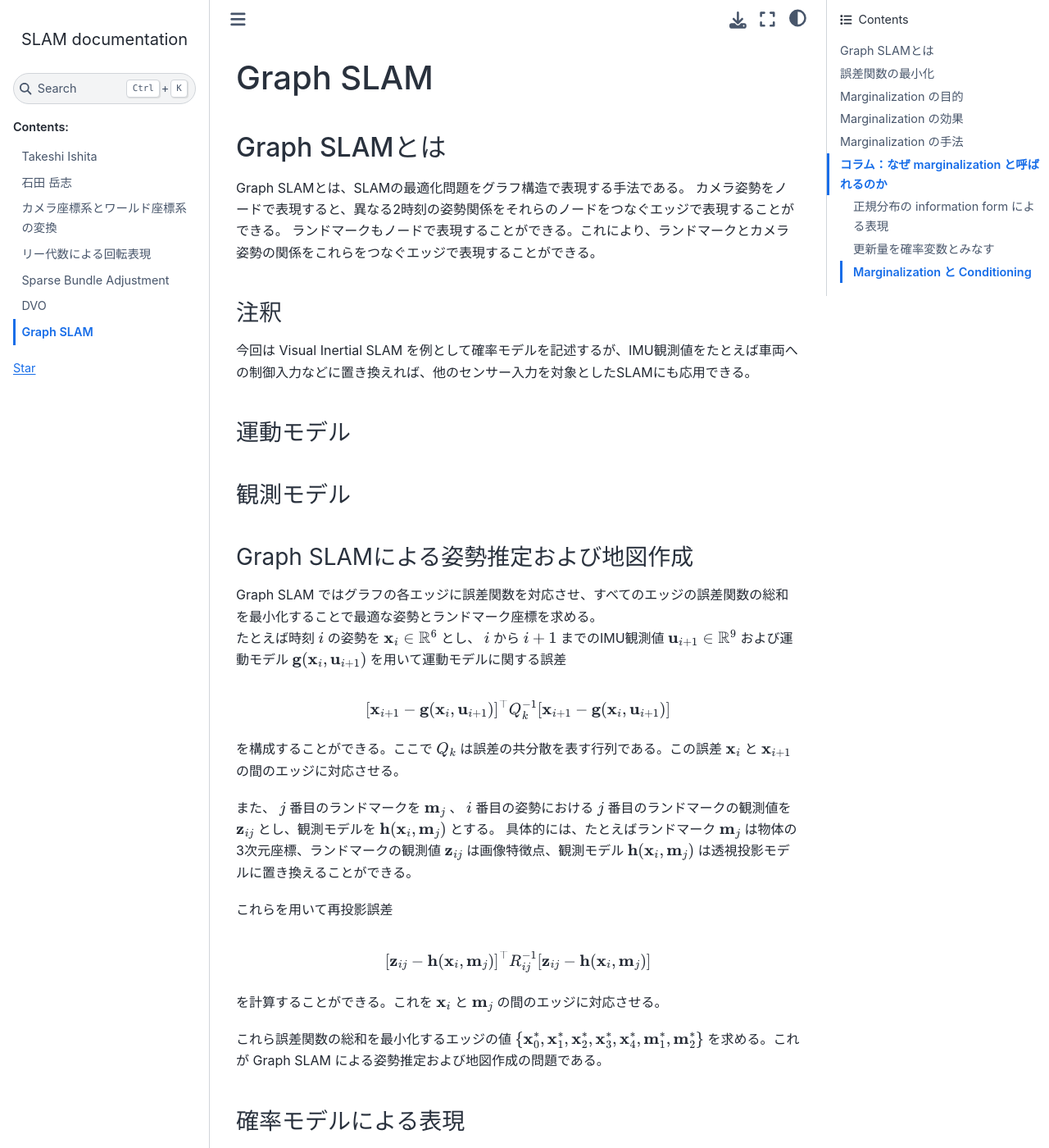
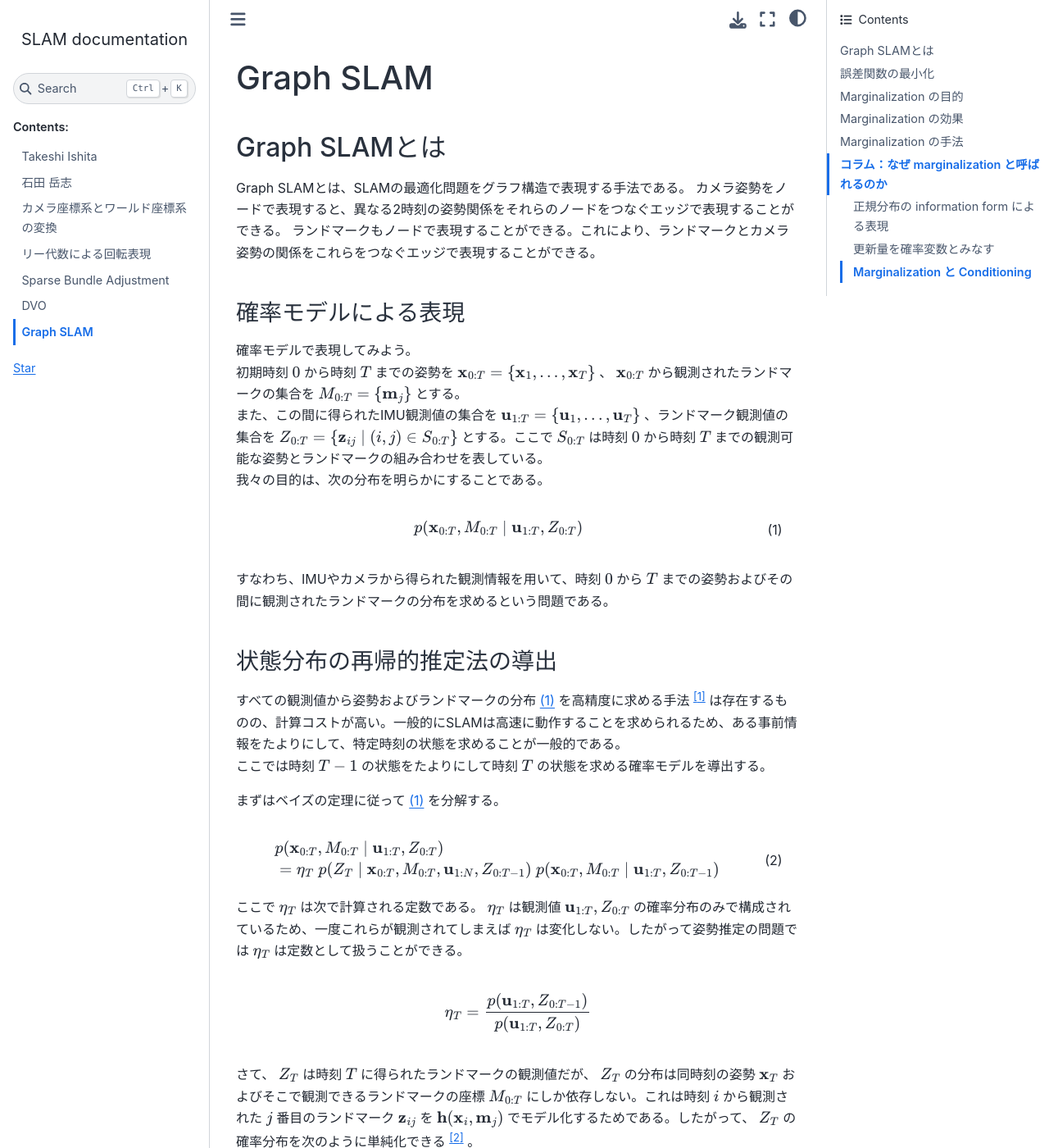
Before and after one commit to IshitaTakeshi/ishitatakeshi.github.io, a Sphinx documentation site: the page built from source/graph-slam.rst, in a window 1280 px wide and 1400 px high. Shown: the whole window at 82% size. Built offline with Sphinx 7.4.7 and the Sphinx Book theme 1.1.4, drawn with Linux system fonts in a browser that asks for light colours.

Commit message:
Remove the brief explanation of the observation and motion model

```diff
--- a/source/graph-slam.rst
+++ b/source/graph-slam.rst
@@ -7,43 +7,6 @@
 Graph SLAMとは、SLAMの最適化問題をグラフ構造で表現する手法である。
 カメラ姿勢をノードで表現すると、異なる2時刻の姿勢関係をそれらのノードをつなぐエッジで表現することができる。
 ランドマークもノードで表現することができる。これにより、ランドマークとカメラ姿勢の関係をこれらをつなぐエッジで表現することができる。
-
-
-注釈
-~~~~
-
-今回は Visual Inertial SLAM を例として確率モデルを記述するが、IMU観測値をたとえば車両への制御入力などに置き換えれば、他のセンサー入力を対象としたSLAMにも応用できる。
-
-運動モデル
-~~~~~~~~~~
-
-観測モデル
-~~~~~~~~~~
-
-Graph SLAMによる姿勢推定および地図作成
-~~~~~~~~~~~~~~~~~~~~~~~~~~~~~~~~~~~~~~
-
-| Graph SLAM ではグラフの各エッジに誤差関数を対応させ、すべてのエッジの誤差関数の総和を最小化することで最適な姿勢とランドマーク座標を求める。
-| たとえば時刻 :math:`i` の姿勢を :math:`\mathbf{x}_{i} \in \mathbb{R}^{6}` とし、 :math:`i` から  :math:`i+1` までのIMU観測値 :math:`\mathbf{u}_{i+1} \in \mathbb{R}^{9}` および運動モデル :math:`\mathbf{g}(\mathbf{x}_{i}, \mathbf{u}_{i+1})` を用いて運動モデルに関する誤差
-
-.. math::
-    [\mathbf{x}_{i+1} - \mathbf{g}(\mathbf{x}_{i}, \mathbf{u}_{i+1})]^{\top}Q_{k}^{-1}[\mathbf{x}_{i+1} - \mathbf{g}(\mathbf{x}_{i}, \mathbf{u}_{i+1})]
-
-を構成することができる。ここで :math:`Q_{k}` は誤差の共分散を表す行列である。この誤差 :math:`\mathbf{x}_{i}` と  :math:`\mathbf{x}_{i+1}` の間のエッジに対応させる。
-
-
-また、 :math:`j` 番目のランドマークを :math:`\mathbf{m}_{j}` 、 :math:`i` 番目の姿勢における :math:`j` 番目のランドマークの観測値を :math:`\mathbf{z}_{ij}` とし、観測モデルを :math:`\mathbf{h}(\mathbf{x}_{i}, \mathbf{m}_{j})` とする。
-具体的には、たとえばランドマーク :math:`\mathbf{m}_{j}` は物体の3次元座標、ランドマークの観測値 :math:`\mathbf{z}_{ij}` は画像特徴点、観測モデル :math:`\mathbf{h}(\mathbf{x}_{i}, \mathbf{m}_{j})` は透視投影モデルに置き換えることができる。
-
-これらを用いて再投影誤差
-
-.. math::
-    [\mathbf{z}_{ij} - \mathbf{h}(\mathbf{x}_{i}, \mathbf{m}_{j})]^{\top}R_{ij}^{-1}[\mathbf{z}_{ij} - \mathbf{h}(\mathbf{x}_{i}, \mathbf{m}_{j})]
-
-を計算することができる。これを :math:`\mathbf{x}_{i}` と  :math:`\mathbf{m}_{j}` の間のエッジに対応させる。
-
-これら誤差関数の総和を最小化するエッジの値 :math:`\left\{\mathbf{x}^{*}_{0}, \mathbf{x}^{*}_{1}, \mathbf{x}^{*}_{2}, \mathbf{x}^{*}_{3}, \mathbf{x}^{*}_{4}, \mathbf{m}^{*}_{1}, \mathbf{m}^{*}_{2}\right\}` を求める。これが Graph SLAM による姿勢推定および地図作成の問題である。
-
 
 確率モデルによる表現
 ~~~~~~~~~~~~~~~~~~~~
```
